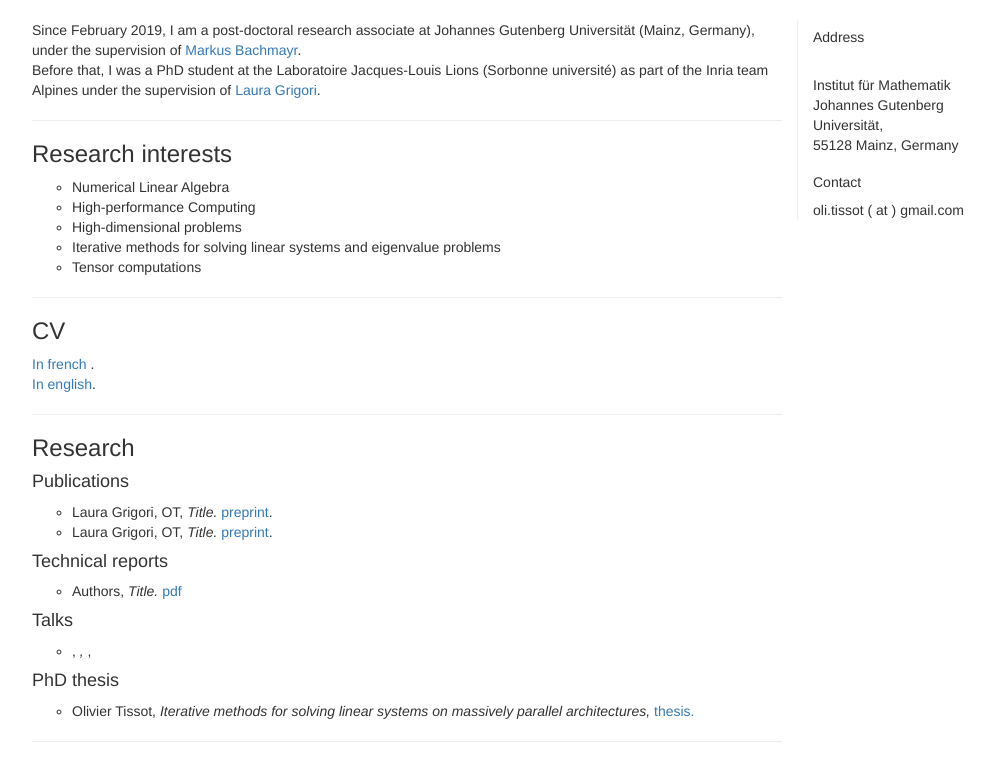
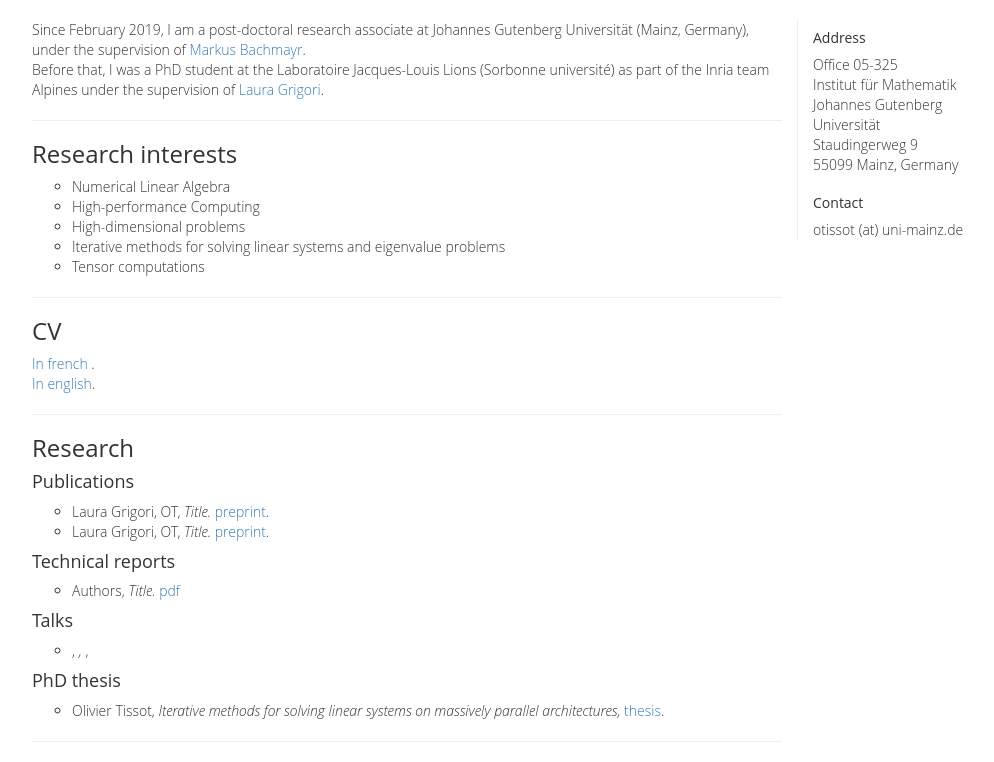
Before and after one commit to otissot/otissot.github.io, a plain HTML site: page index.html in a window 1280 px wide. Shown: the part 171-933 px from the top of the page, without its empty margins (38-1032 px from the left). Drawn offline with nearby package versions, Linux system fonts and the light colour scheme.

Commit message:
Change css

```diff
--- a/index.html
+++ b/index.html
@@ -9,7 +9,7 @@
 	<!--<meta name="viewport" content="width=device-width, initial-scale=1.0" >
 	<link rel="shortcut icon" href="./img/ljll-favicon.ico" > -->
 	<!-- Bootstrap -->
-	<link href="dist/css/bootstrap.min.css" rel="stylesheet">
+	<link href="css/bootstrap.min.css" rel="stylesheet">
 
 	<!-- HTML5 Shim and Respond.js IE8 support of HTML5 elements and media queries -->
 	<!-- WARNING: Respond.js doesn't work if you view the page via file:// -->
@@ -154,8 +154,7 @@
                     		<li>
                         	Olivier Tissot,
                         	<i> Iterative methods for solving linear systems on massively parallel architectures, </i>
-                        	<a href="">thesis.
-                        	</a>
+                        	<a href="">thesis</a>.
                         	</li>
                     </ul>
           <hr>
@@ -163,19 +162,18 @@
 		</div>
 		<div class="col-sm-2" style="border-left:1px solid #eeeeee">
 			<div align="center">
-		    <!--<img src="./img/photo.jpg" width="70%" style = "max-width:200px" class="thumbnail" > -->
-		</div>
+		  <!--<img src="./img/photo.jpg" width="70%" style = "max-width:200px" class="thumbnail" > --></div>
 		  <address>
-			<!--<strong> Address </strong> <br>-->
 				<h5> Address </h5>
-             <br>
+				Office 05-325 <br>
 				Institut für Mathematik <br>
-			Johannes Gutenberg Universität, <br>
-			55128 Mainz, Germany
+				Johannes Gutenberg Universität <br>
+				Staudingerweg 9 <br>
+				55099 Mainz, Germany
 		  </address>
 		  <!--<strong> Contact </strong> <br>-->
 		  <h5> Contact </h5>
-		    oli.tissot ( at ) gmail.com
+		  otissot (at) uni-mainz.de
 		</div>
 	</div>
 
@@ -185,6 +183,6 @@
 	<!-- jQuery (necessary for Bootstrap's JavaScript plugins) -->
 	<script src="https://code.jquery.com/jquery.js"></script>
 	<!-- Include all compiled plugins (below), or include individual files as needed -->
-	<script src="dist/js/bootstrap.min.js"></script>
+	<script src="js/bootstrap.min.js"></script>
     </body>
 </html>
```
Also changed, not shown: css/bootstrap.min.css (added), js/bootstrap.min.js (added). Lines whose indentation alone changed are shown as unchanged.
